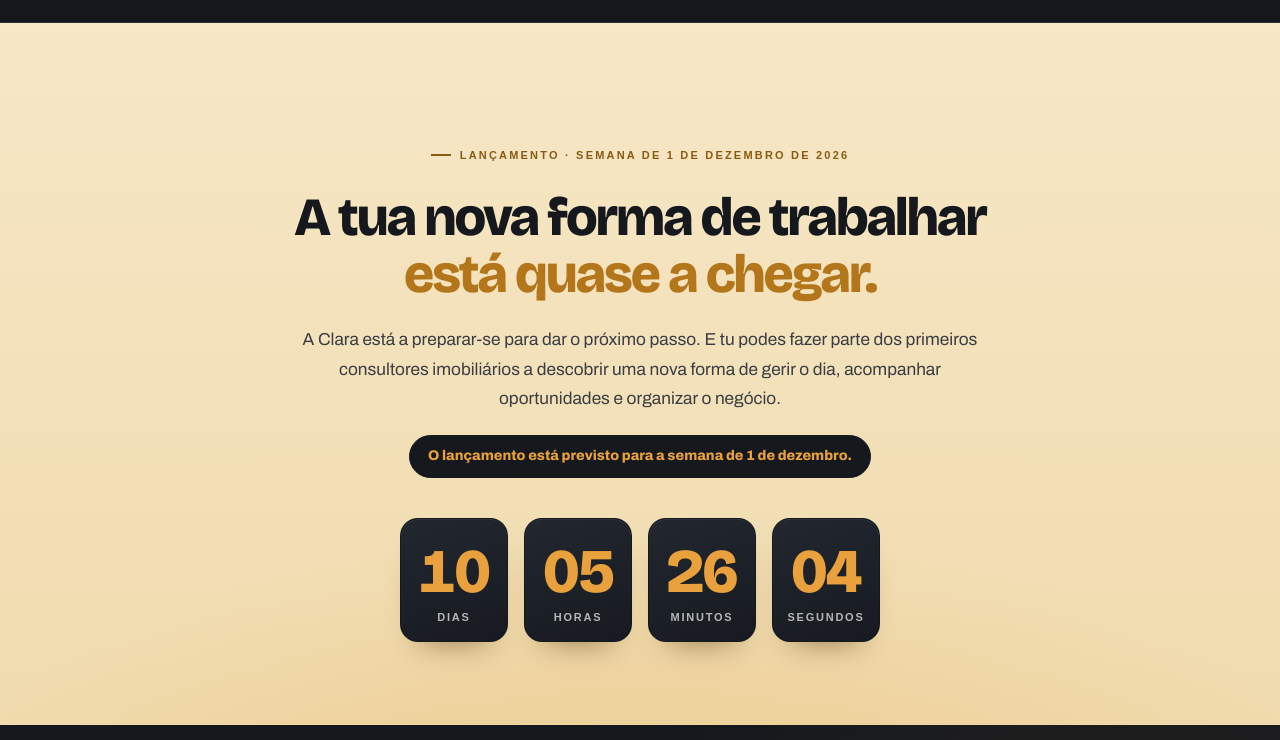
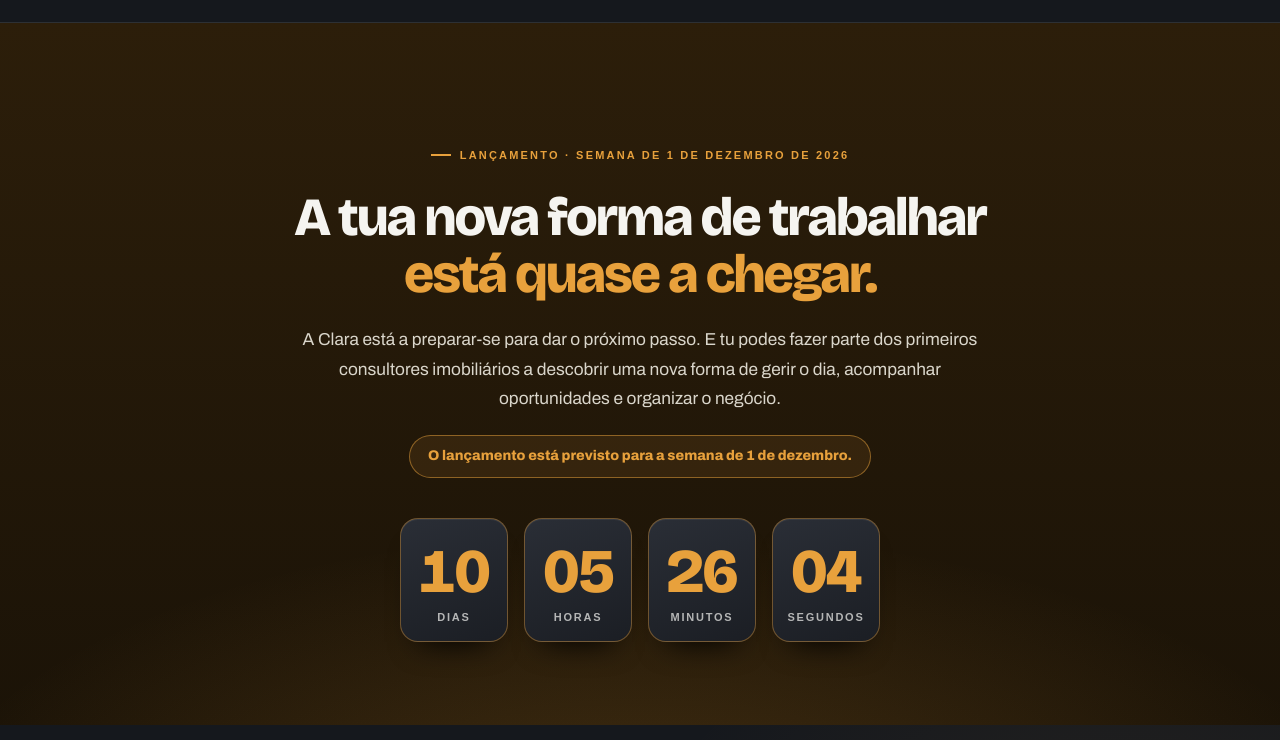
Before and after one commit to 4improvementsportugal-ops/funcionalidades-clara, a plain HTML site: page index.html in a window 1280 px wide. Shown: the part 60-800 px from the top of the page. Drawn offline with nearby package versions, Linux system fonts and the light colour scheme.

Commit message:
Secção de lançamento em fundo escuro quente

```diff
--- a/index.html
+++ b/index.html
@@ -369,15 +369,15 @@
   .launch-sub{margin-top:6px}
   @media(max-width:400px){.cd-box{min-width:0;flex:1;padding-inline:4px}.cd-box span{letter-spacing:.08em}}
 
-  /* lançamento · tom quente e claro, para não repetir o escuro do topo */
-  .launch{background:linear-gradient(180deg,#F6E7C6 0%,#F0DBAE 100%);color:var(--ink)}
-  .launch::before{background:radial-gradient(ellipse,rgba(232,161,60,.28),transparent 68%)}
-  .launch .eyebrow{color:#8A5A12}
-  .launch h2 .gold{color:var(--goldDeep)}
-  .launch-lead{color:#3A3D43}
-  .launch-date{background:var(--ink);border-color:var(--ink);color:var(--gold)}
-  .cd-box{border-color:rgba(21,24,29,.9);box-shadow:0 20px 30px -20px rgba(80,50,5,.55),inset 0 1px 0 rgba(255,255,255,.06)}
-  .cd-done{color:var(--goldDeep)}
+  /* lançamento · fundo escuro quente, diferente do cinzento-escuro do topo */
+  .launch{background:linear-gradient(180deg,#2C1E0A 0%,#1B1307 100%);color:var(--cream)}
+  .launch::before{background:radial-gradient(ellipse,rgba(232,161,60,.22),transparent 68%)}
+  .launch .eyebrow{color:var(--gold)}
+  .launch h2{color:var(--cream)}.launch h2 .gold{color:var(--gold)}
+  .launch-lead{color:#DAD6CB}
+  .launch-date{background:rgba(232,161,60,.1);border-color:rgba(232,161,60,.5);color:var(--gold)}
+  .cd-box{background:linear-gradient(160deg,#2A2E36,#1B1E24);border-color:rgba(232,161,60,.4);box-shadow:0 20px 30px -20px #000,inset 0 1px 0 rgba(255,255,255,.07)}
+  .cd-done{color:var(--gold)}
   .launch{padding-bottom:clamp(56px,6.5vw,84px)}.launch .countdown{margin-bottom:0}
   </style>
 </head>
```
